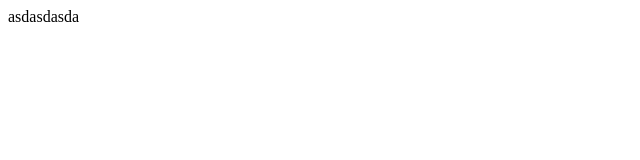
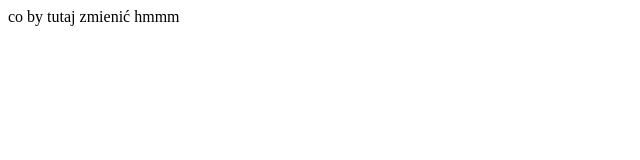
Before and after one commit to RaidouNguyen/Web-Development-Projects, a plain HTML site: page To-do List/todoList.html in a window 1280 px wide. Shown: the whole page, without its empty margins (0-640 px from the left). Drawn offline with Linux system fonts and the light colour scheme.

Commit message:
Test zmian :wq!

```diff
--- a/To-do List/todoList.html
+++ b/To-do List/todoList.html
@@ -6,6 +6,6 @@
     <title>Document</title>
 </head>
 <body>
-    asdasdasda
+    co by tutaj zmienić hmmm
 </body>
 </html>
```
